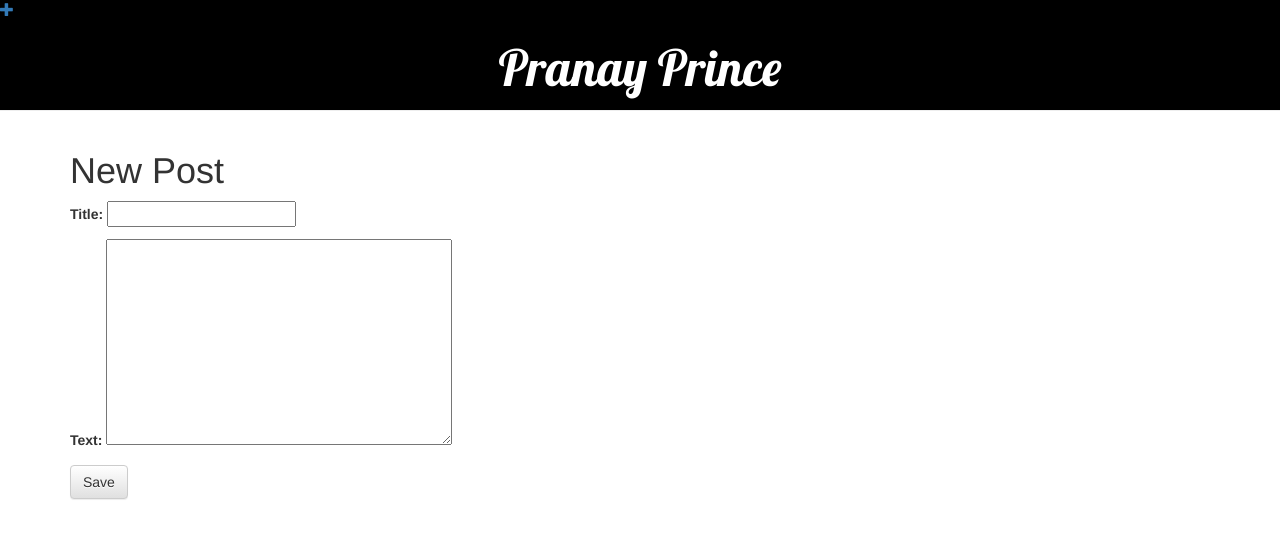
After one commit to pranay-prince/my-first-blog, a Django app: page /post/new/ in a window 1280 px wide. The commit adds this page. Shown: the top 539 px of the page. Run offline with Django 3.2, Linux system fonts and the light colour scheme; some libraries are stand-ins or nearby versions.

Commit message:
Edit Page

```diff
--- a/mysite/blog/admin.py
+++ b/mysite/blog/admin.py
@@ -1,4 +1,4 @@
 from django.contrib import admin
-from .models import post
+from .models import Post
 # Register your models here.
-admin.site.register(post)
+admin.site.register(Post)
--- /dev/null
+++ b/mysite/blog/forms.py
@@ -0,0 +1,7 @@
+from django import  forms
+from .models import Post
+
+class PostForm(forms.ModelForm):
+	class Meta:
+		model=Post
+		fields=('title','text',)
--- a/mysite/blog/models.py
+++ b/mysite/blog/models.py
@@ -1,7 +1,7 @@
 from django.db import models
 from django.utils import timezone
 
-class post(models.Model):
+class Post(models.Model):
 	author=models.ForeignKey('auth.User',on_delete=models.CASCADE)
 	title=models.CharField(max_length=200)
 	text=models.TextField()
--- /dev/null
+++ b/mysite/blog/templates/blog/base.html
@@ -0,0 +1,53 @@
+{% load static %}
+<!DOCTYPE html>
+<html lang="en-us">
+	<head>
+		<title>My Blog</title>
+		<meta content="text/html; charset=ISO-8859-1"
+		http-equiv="content-type">
+		<link rel="stylesheet" href="//maxcdn.bootstrapcdn.com/bootstrap/3.2.0/css/bootstrap.min.css">
+		<link rel="stylesheet" href="//maxcdn.bootstrapcdn.com/bootstrap/3.2.0/css/bootstrap-theme.min.css">
+		<link href="//fonts.googleapis.com/css?family=Lobster&subset=latin,latin-ext" rel="stylesheet" type="text/css">
+		<link href="https://fonts.googleapis.com/css?family=Josefin+Sans" rel="stylesheet">
+		<style type="text/css">
+			/*h1{
+				text-align: center;
+			}*/
+			h1 a{
+				font-family: Lobster;
+				font-size: 50px;
+				color: #fff;
+			}
+			h1 a:hover{
+				color: #fff;
+				text-decoration: none;
+			}
+			h2 a{
+				font-family: Josefin Sans, sans-serif;
+				color: #000;
+				font-size: 33px;
+			}
+			.page-header{
+				background-color: #000;
+				margin-top: 0px;
+				/*padding-top: 20px;*/
+				padding-bottom: 5px;
+			}
+			.date{
+				color: #B5645E;
+			}
+		</style>
+	</head>
+	<body>
+		<div class="page-header">
+			<a href="{% url 'post_new' %}" class="top-menu"><span class="glyphicon glyphicon-plus"></span></a>
+			<h1 style="text-align: center;"><a href='/' data-toggle="tooltip" data-placement="left" title="Home Page">Pranay Prince</a></h1>
+		</div>
+		<div class="container">
+			<div>
+				{% block content %}
+				{% endblock %}
+			</div>
+		</div>
+	</body>
+</html>
--- /dev/null
+++ b/mysite/blog/templates/blog/post_edit.html
@@ -0,0 +1,10 @@
+{% extends 'blog/base.html' %}
+
+{% block content %}
+	<h1>New Post</h1>
+	<form method="POST" class="post-form">
+		{% csrf_token %}
+		{{ form.as_p }}
+		<button type="submit" class="save btn btn-default">Save</button>
+	</form>
+{% endblock %}
--- a/mysite/blog/urls.py
+++ b/mysite/blog/urls.py
@@ -1,5 +1,8 @@
 from django.conf.urls import url
 from . import views
 urlpatterns=[
-	url(r'^$',views.post_list, name='post_list'),
+    url('post/new/$', views.post_new, name='post_new'),
+	url(r'post/(?P<pk>[^/]+)/$', views.post_detail, name='post_detail'),
+    url(r'post/(?P<pk>[^/]+)/edit/$', views.post_edit, name='post_edit'),
+	url('$', views.post_list, name='post_list'),
 ]
--- a/mysite/blog/views.py
+++ b/mysite/blog/views.py
@@ -1,8 +1,39 @@
 from django.shortcuts import render
 from django.utils import timezone
-from .models import post
+from .models import Post
+from .forms import PostForm
+from django.shortcuts import render, get_object_or_404
+from django.shortcuts import redirect
 
 # Create your views here.
 def post_list(request):
-    posts = post.objects.filter(published_date__lte=timezone.now()).order_by('published_date')
+    posts = Post.objects.filter(published_date__lte=timezone.now()).order_by('published_date')
     return render(request, 'blog/post_list.html', {'posts': posts})
+def post_detail(request, pk):
+    post = get_object_or_404(Post, pk=pk)
+    return render(request, 'blog/post_detail.html', {'post': post})
+def post_new(request):
+	if request.method=='POST':
+		form=PostForm(request.POST)
+		if form.is_valid():
+			post=form.save(commit=False)
+			post.author=request.user
+			post.published_date=timezone.now()
+			post.save()
+			return redirect('post_detail',pk=post.pk)
+	else:
+		form = PostForm()
+	return render(request, 'blog/post_edit.html', {'form': form})
+def post_edit(request, pk):
+    post = get_object_or_404(Post, pk=pk)
+    if request.method == "POST":
+        form = PostForm(request.POST, instance=post)
+        if form.is_valid():
+            post = form.save(commit=False)
+            post.author = request.user
+            post.published_date = timezone.now()
+            post.save()
+            return redirect('post_detail', pk=post.pk)
+    else:
+        form = PostForm(instance=post)
+    return render(request, 'blog/post_edit.html', {'form': form})
```
Also changed, not shown: mysite/blog/templates/blog/post_detail.html (added, +14 -0 lines), mysite/blog/templates/blog/post_list.html (+14 -50 lines).
